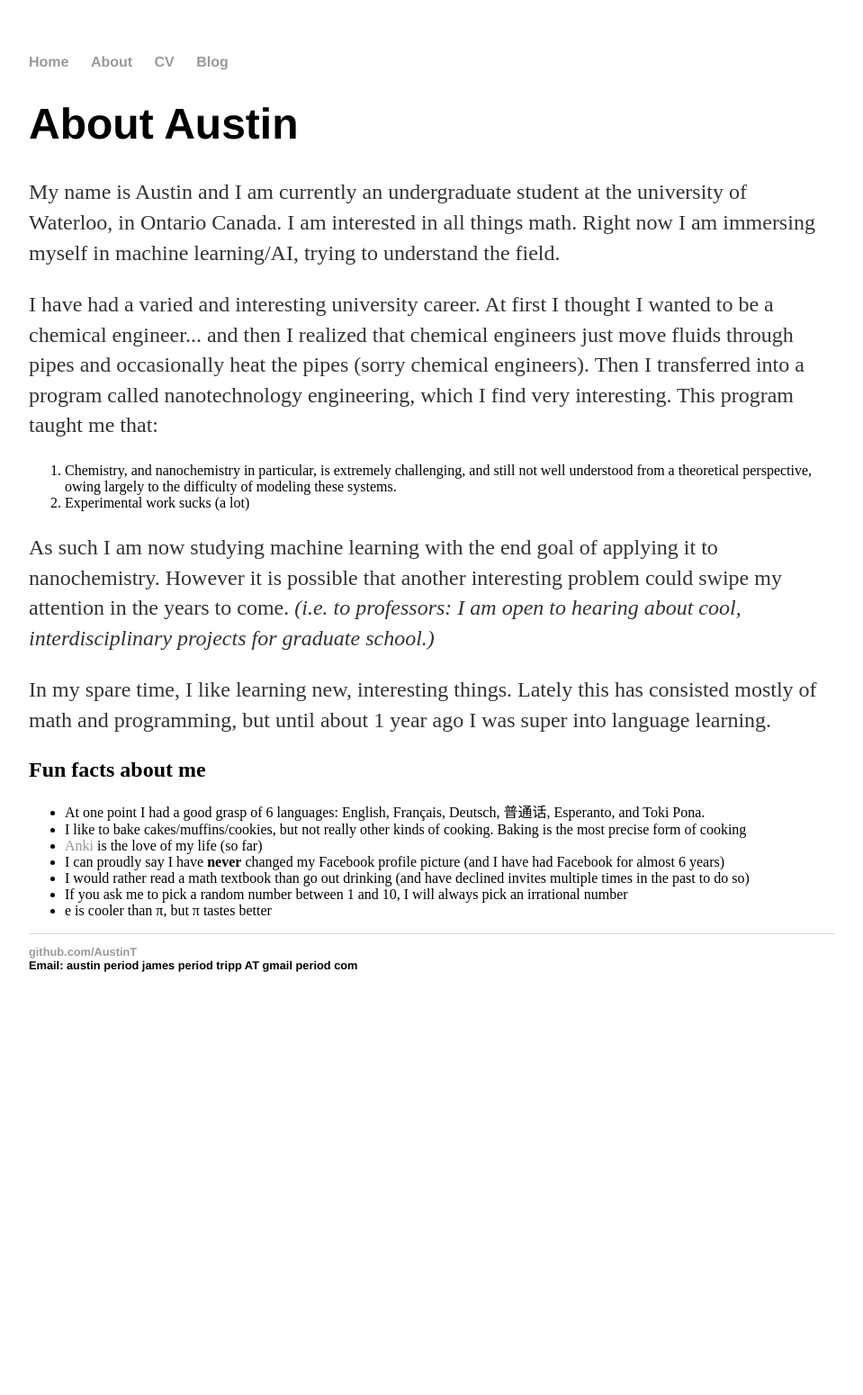
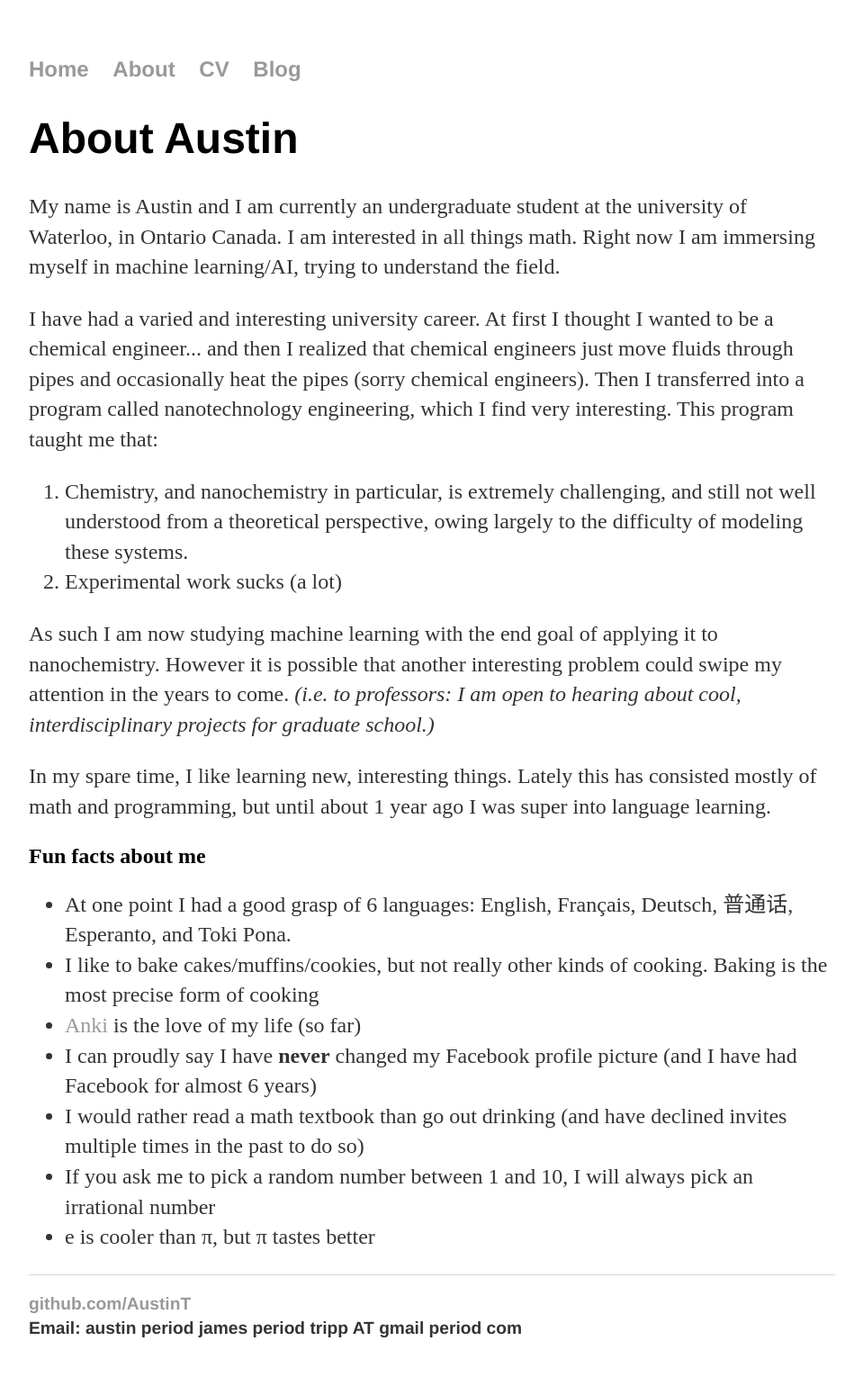
Before and after one commit to AustinT/AustinT.github.io, a Jekyll site: the page built from about/index.html, in a window 1280 px wide. Shown: the whole page at 90% size, without its empty margins (160-1119 px from the left). Built offline with Jekyll 4.4.1, drawn with Linux system fonts in a browser that asks for light colours; before the commit the page ends 1140 px from its top, so only the background shows below that.

Commit message:
Update main.css

```diff
--- a/css/main.css
+++ b/css/main.css
@@ -23,7 +23,7 @@ h1 {
     font-size: 3em;
     font-family:'Helvetica', 'Arial', 'Sans-Serif';
 }
-p {
+p, ol, ul {
     font-size: 1.5em;
     line-height: 1.4em;
     color: #333;
```
